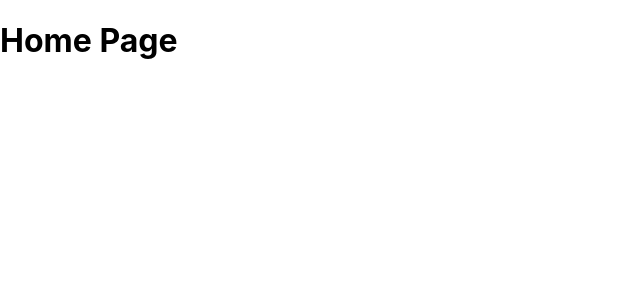
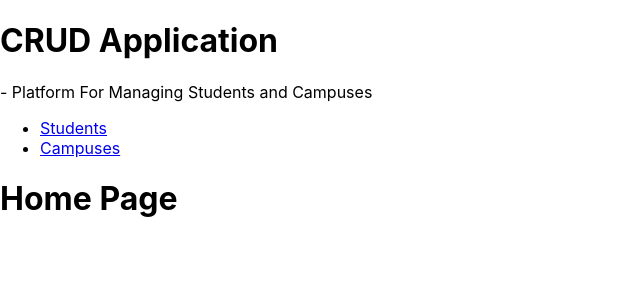
Before and after one commit to shellyh0626/CRUD_Frontend, a React (Create React App) app: page / in a window 1280 px wide. Shown: the top 300 px of the page, without its empty margins (0-640 px from the left). Built offline with nearby package versions, Linux system fonts and the light colour scheme.

Commit message:
Added links that can direct other users to another page

```diff
--- a/src/App/App.js
+++ b/src/App/App.js
@@ -1,4 +1,4 @@
-import { BrowserRouter as Router, Routes, Route } from "react-router-dom";
+import { BrowserRouter as Router, Routes, Route, Link } from "react-router-dom";
 import "./App.css";
 
 // Pages
@@ -13,6 +13,20 @@ import Students from "../pages/Students";
 function App() {
   return (
     <Router>
+      <header>
+        <div className="logo">
+          <h1>CRUD Application</h1>
+          <p>- Platform For Managing Students and Campuses</p>
+        </div>
+        <ul>
+          <li>
+            <Link to="/students">Students</Link>
+          </li>
+          <li>
+            <Link to="/campuses">Campuses</Link>
+          </li>
+        </ul>
+      </header>
       <Routes>
         <Route path="/" element={<Home />} />
         <Route path="/campuses" element={<Campuses />} />
```
